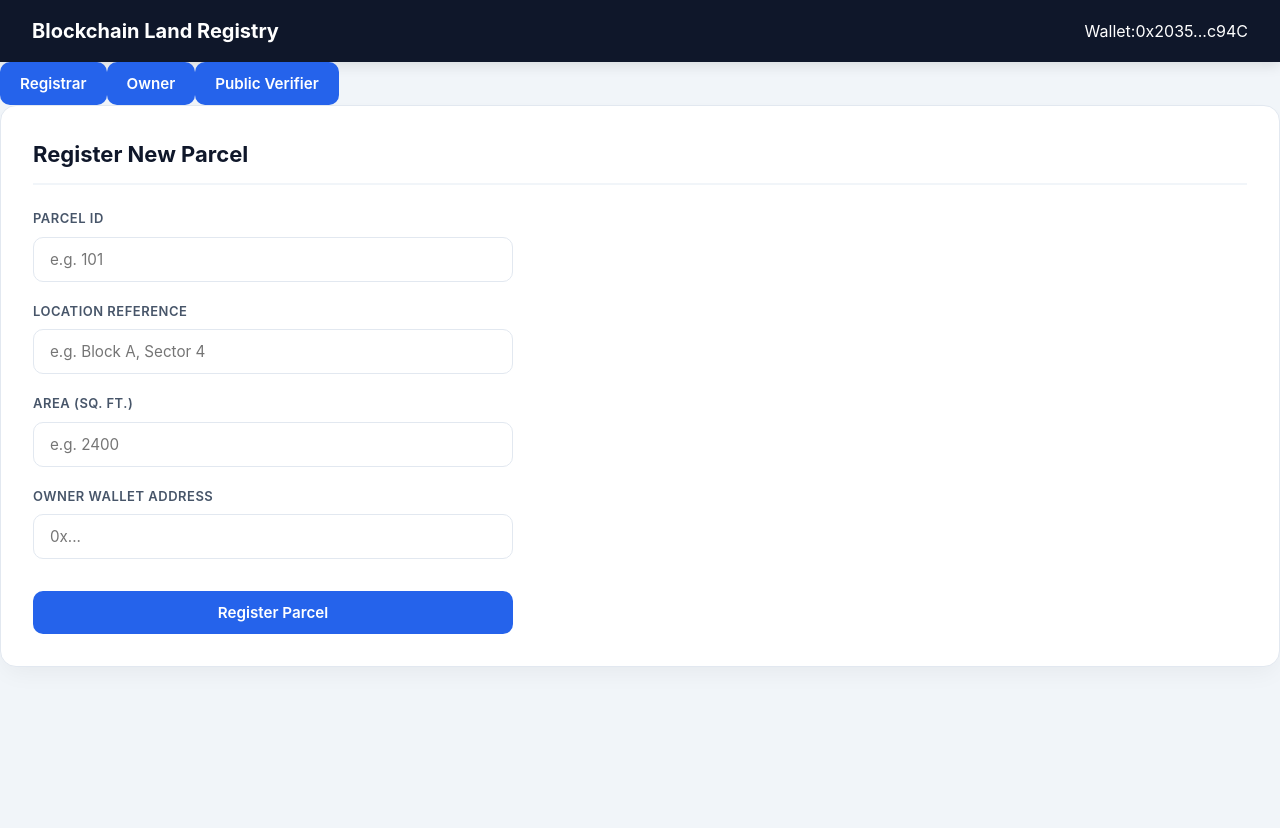
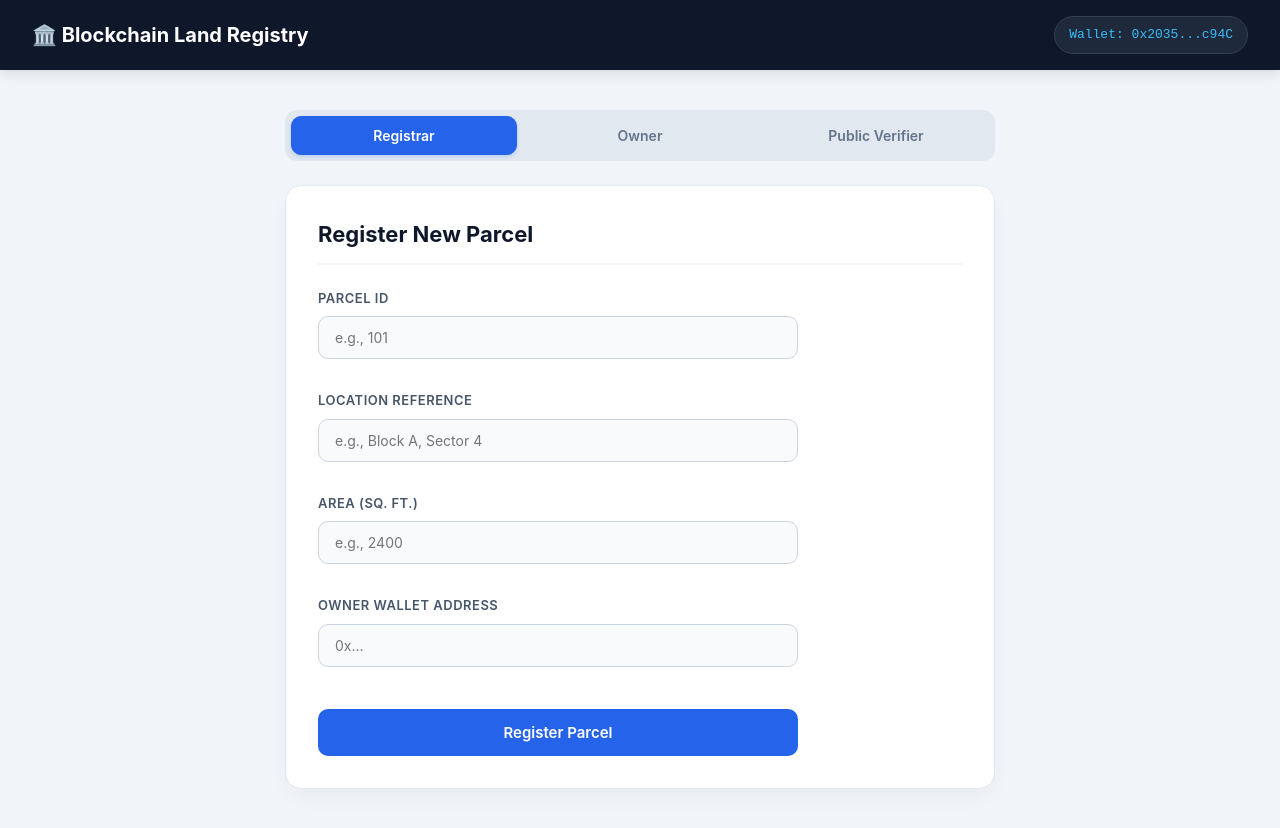
Before and after one commit to nehalchoudhary2025/land-registry-frontend, a React (Vite) app: page / in a window 1280 px wide. Before the commit the page ends 800 px from the top, so only its background shows below. Built offline with nearby package versions, Linux system fonts and the light colour scheme.

Commit message:
Update App.jsx

```diff
--- a/src/App.jsx
+++ b/src/App.jsx
@@ -3,86 +3,91 @@ import "./App.css";
 
 function App() {
   const [activeTab, setActiveTab] = useState("registrar");
-  const [connectedAccount, setConnectedAccount] = useState("0x20351a5908640237Dd66CE61E477dAEb8688c94C");
-
-  // Helper function to truncate long wallet addresses cleanly
-  const truncateAddress = (addr) =>
-    addr ? `${addr.substring(0, 6)}...${addr.substring(addr.length - 4)}` : "Not Connected";
+  const account = "0x20351a5908640237Dd66CE61E477dAEb8688c94C";
 
   return (
-    <div>
-      {/* Top Navigation Bar */}
+    <div className="app-wrapper">
+      {/* Header Bar */}
       <nav className="app-navbar">
-        <div className="brand">
-
-          <span className="brand-title">Blockchain Land Registry</span>
-        </div>
-
-        <div className="wallet-pill">
-          <span className="status-dot"></span>
-          <span>Wallet:</span>
-          <span className="wallet-address">{truncateAddress(connectedAccount)}</span>
+        <div className="brand-title">🏛️ Blockchain Land Registry</div>
+        <div className="wallet-badge">
+          Wallet: {account ? `${account.substring(0, 6)}...${account.substring(account.length - 4)}` : "Not Connected"}
         </div>
       </nav>
 
-      {/* Main Dashboard Area */}
-      <main className="main-container">
+      {/* Main Area */}
+      <div className="container">
         {/* Navigation Tabs */}
-        <div className="tab-navigation">
+        <div className="nav-tabs">
           <button
-            className={`tab-button ${activeTab === "registrar" ? "active" : ""}`}
+            type="button"
+            className={`tab-btn ${activeTab === "registrar" ? "active" : ""}`}
             onClick={() => setActiveTab("registrar")}
           >
             Registrar
           </button>
           <button
-            className={`tab-button ${activeTab === "owner" ? "active" : ""}`}
+            type="button"
+            className={`tab-btn ${activeTab === "owner" ? "active" : ""}`}
             onClick={() => setActiveTab("owner")}
           >
             Owner
           </button>
           <button
-            className={`tab-button ${activeTab === "verifier" ? "active" : ""}`}
+            type="button"
+            className={`tab-btn ${activeTab === "verifier" ? "active" : ""}`}
             onClick={() => setActiveTab("verifier")}
           >
             Public Verifier
           </button>
         </div>
 
-        {/* Tab Content Cards */}
+        {/* Tab Views */}
         {activeTab === "registrar" && (
           <div className="card">
-            <h2 className="card-title">Register New Parcel</h2>
+            <h2>Register New Parcel</h2>
             <form onSubmit={(e) => e.preventDefault()}>
-              <div className="form-grid">
               <div className="form-group">
-                  <label className="form-label">Parcel ID</label>
-                  <input className="input-control" type="text" placeholder="e.g. 101" />
+                <label>Parcel ID</label>
+                <input className="input-field" type="text" placeholder="e.g., 101" />
               </div>
 
               <div className="form-group">
-                  <label className="form-label">Location Reference</label>
-                  <input className="input-control" type="text" placeholder="e.g. Block A, Sector 4" />
+                <label>Location Reference</label>
+                <input className="input-field" type="text" placeholder="e.g., Block A, Sector 4" />
               </div>
 
               <div className="form-group">
-                  <label className="form-label">Area (sq. ft.)</label>
-                  <input className="input-control" type="number" placeholder="e.g. 2400" />
+                <label>Area (sq. ft.)</label>
+                <input className="input-field" type="number" placeholder="e.g., 2400" />
               </div>
 
               <div className="form-group">
-                  <label className="form-label">Owner Wallet Address</label>
-                  <input className="input-control" type="text" placeholder="0x..." />
-                </div>
+                <label>Owner Wallet Address</label>
+                <input className="input-field" type="text" placeholder="0x..." />
               </div>
 
-              <button className="btn-primary" type="submit">
+              <button className="submit-btn" type="submit">
                 Register Parcel
               </button>
             </form>
           </div>
         )}
-      </main>
+
+        {activeTab === "owner" && (
+          <div className="card">
+            <h2>Owner Actions</h2>
+            <p>Owner features and land management options go here.</p>
+          </div>
+        )}
+
+        {activeTab === "verifier" && (
+          <div className="card">
+            <h2>Public Verifier</h2>
+            <p>Public lookup and land record verification options go here.</p>
+          </div>
+        )}
+      </div>
     </div>
   );
 }
```
Lines whose indentation alone changed are shown as unchanged.
